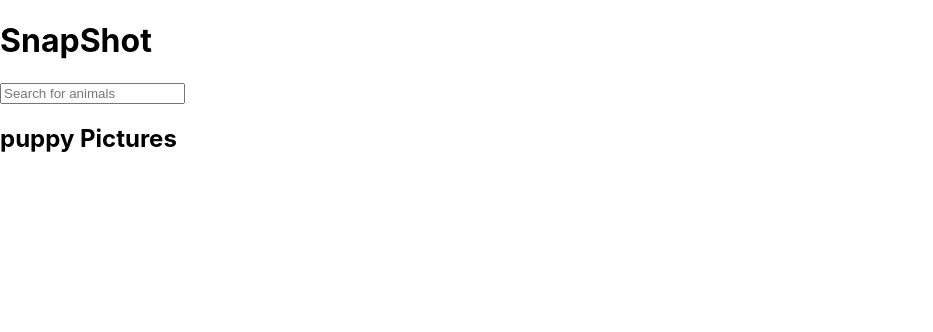
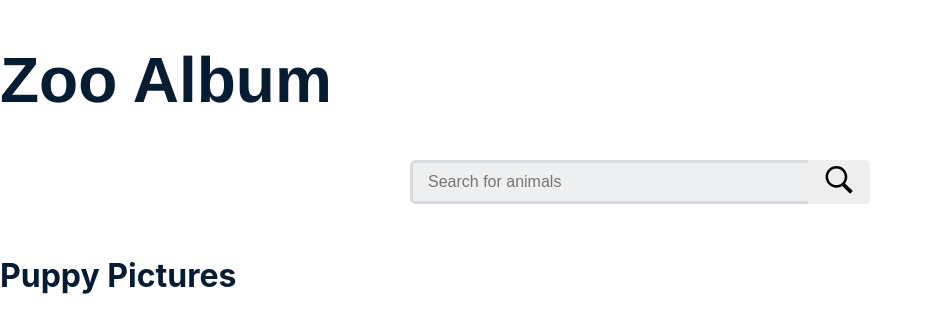
Before and after one commit to mickey7799/Taiwan_Hotspots, a React (Create React App) app: page / in a window 1280 px wide. Shown: the top 332 px of the page, without its empty margins (0-933 px from the left). Built offline with nearby package versions, Linux system fonts and the light colour scheme; no server answers.

Commit message:
Update features

```diff
--- a/src/components/Form.js
+++ b/src/components/Form.js
@@ -1,4 +1,35 @@
 import React, { useState } from "react";
+import styled from "styled-components";
+
+const Img = styled.img`
+  width: 32px;
+  height: 32px;
+`;
+
+const InputForm = styled.form`
+  max-width: 460px;
+  display: flex;
+  margin: 0 auto 32px;
+`;
+
+const Button = styled.button`
+  outline: none;
+  border: none;
+  padding: 0px 15px;
+  border-radius: 0 0.35em 0.35em 0;
+  cursor: pointer;
+`;
+
+const Input = styled.input`
+  font-size: 1em;
+  width: 100%;
+  background-color: #edeff0;
+  padding: 10px 15px;
+  border: 3px solid #d7dbdf;
+  border-right: none;
+  border-radius: 0.35em 0 0 0.35em;
+  outline: none;
+`;
 
 const Form = () => {
     const [inputSearch, setInputSearch] = useState("");
@@ -7,16 +38,25 @@ const Form = () => {
         setInputSearch(e.value);
     };
     return (
-        <form>
-            <input
+        <InputForm
+
+        >
+            <Input
                 type="text"
                 name="search"
                 placeholder="Search for animals"
                 onChange={handleOnChange}
                 value={inputSearch}
             />
+            <Button
+                type="submit"
+                disbaled={!inputSearch}
+            >
+             <Img src="/images/search.svg" alt="seaech"></Img>
 
-        </form>
+            </Button>
+
+        </InputForm>
 
     );
 }
--- a/src/components/Header.js
+++ b/src/components/Header.js
@@ -5,7 +5,7 @@ import Form from "./Form";
 const Header = () => {
   return (
     <div>
-      <h1>SnapShot</h1>
+      <h1>Zoo Album</h1>
       <Form  />
 
     </div>
--- a/src/components/Item.js
+++ b/src/components/Item.js
@@ -4,7 +4,7 @@ import ItemHolder from "./ItemHolder";
 const Item = ({ searchTerm }) => {
   return (
     <div>
-      <h2>{searchTerm} Pictures</h2>
+      <h2>{searchTerm} pictures</h2>
       <ItemHolder searchTerm={searchTerm} />
     </div>
   );
--- a/src/index.css
+++ b/src/index.css
@@ -7,6 +7,28 @@ body {
   -moz-osx-font-smoothing: grayscale;
 }
 
+h2 {
+  font-size: 2em;
+  margin: 52px 0 40px;
+  text-transform: capitalize;
+  color: #051c33;
+}
+
+h1 {
+  font-family: "Lobster", "Josefin Sans", Helvetica, Arial, sans-serif;
+  font-size: 4em;
+  color: #051c33;
+}
+
+ul {
+  list-style-type: none;
+  padding-left: 0;
+}
+
+a {
+  text-decoration: none;
+}
+
 code {
   font-family: source-code-pro, Menlo, Monaco, Consolas, 'Courier New',
     monospace;
```
Also changed, not shown: public/images/search.svg (added).
